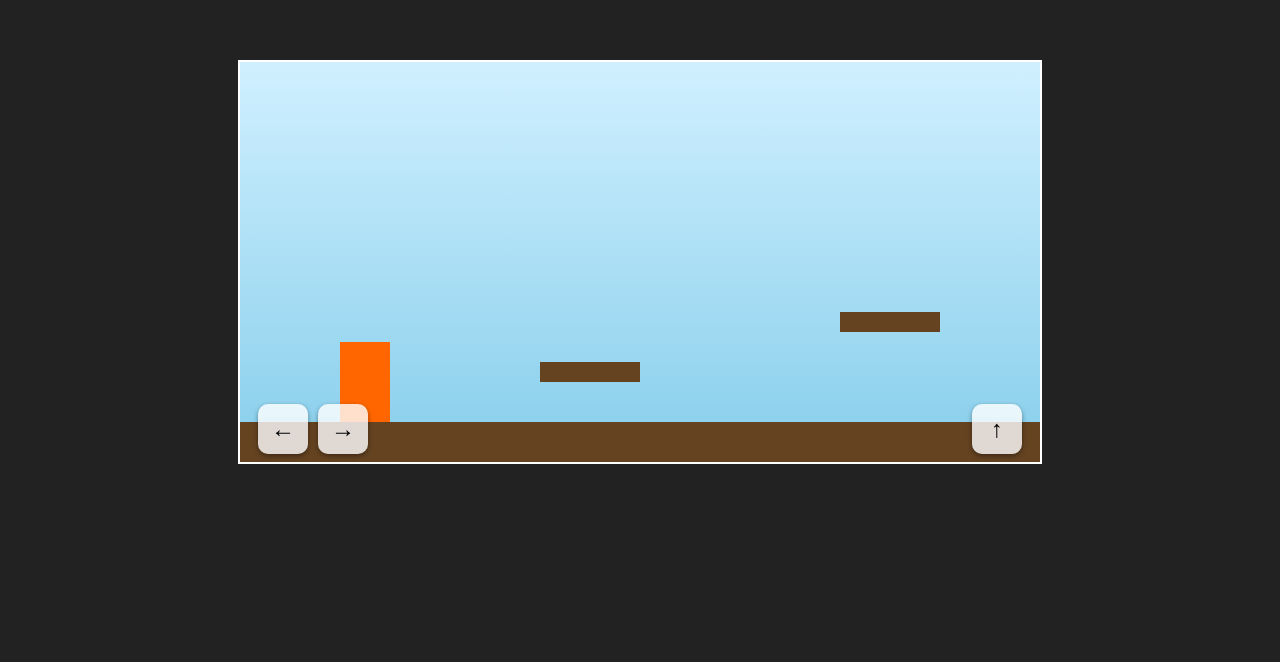
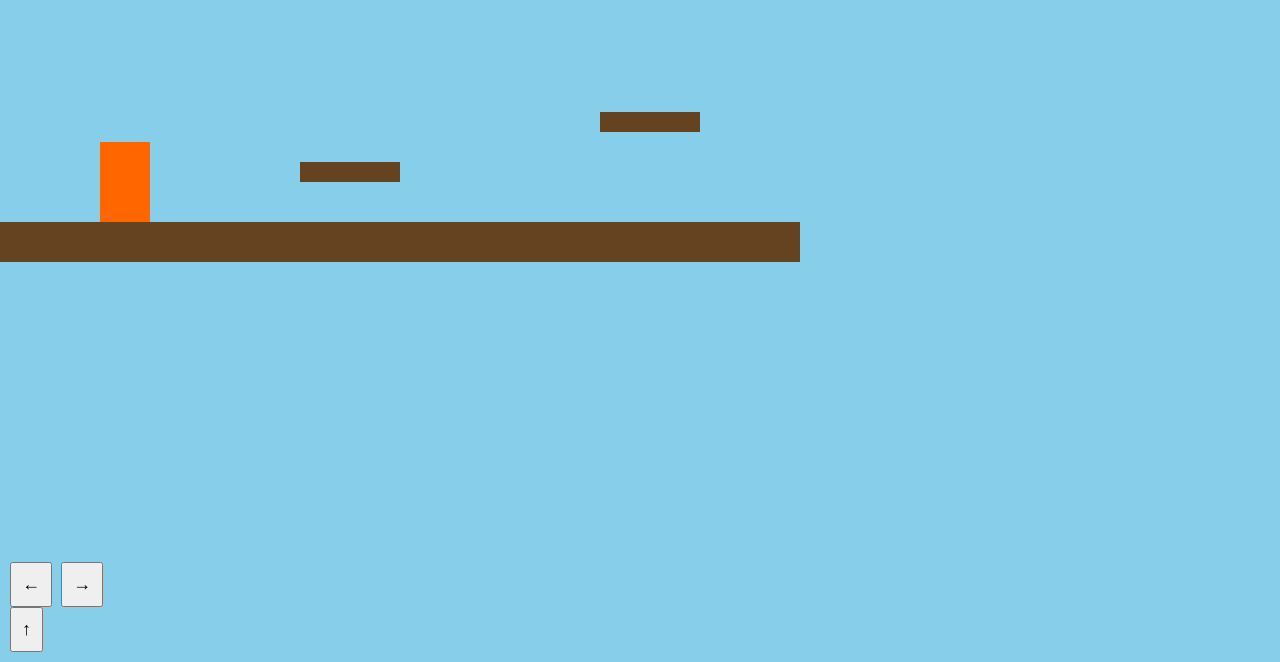
Before and after one commit to Rezmodi7/ZenZen-treasuery, a plain HTML site: page index.html in a window 1280 px wide. Shown: the part 138-800 px from the top of the page. Drawn offline with Linux system fonts and the light colour scheme.

Commit message:
Update style.css

```diff
--- a/style.css
+++ b/style.css
@@ -1,52 +1,23 @@
 body {
   margin: 0;
-  padding: 0;
-  background-color: #222;
-  display: flex;
-  justify-content: center;
-  align-items: center;
-  height: 100vh;
-  font-family: sans-serif;
+  overflow: hidden;
+  background: #87ceeb; /* آبی آسمانی */
 }
 
-#game-container {
-  position: relative;
+#gameCanvas {
+  display: block;
+  background: #87ceeb;
 }
 
-canvas {
-  border: 2px solid #fff;
-  background: linear-gradient(to top, #87ceeb, #d0f0ff);
-  display: block;
-}
-
-/* Touch Controls */
 #controls {
   position: absolute;
   bottom: 10px;
-  width: 100%;
-  display: flex;
-  justify-content: space-between;
-  pointer-events: none;
+  left: 10px;
+  z-index: 10;
 }
 
-.left-controls, .right-controls {
-  display: flex;
-  gap: 10px;
-  pointer-events: auto;
-  padding: 0 20px;
+#controls button {
+  font-size: 18px;
+  padding: 10px;
+  margin-right: 5px;
 }
-
-button {
-  width: 50px;
-  height: 50px;
-  font-size: 24px;
-  border: none;
-  border-radius: 10px;
-  background-color: rgba(255, 255, 255, 0.8);
-  box-shadow: 0 2px 5px rgba(0,0,0,0.4);
-  cursor: pointer;
-}
-
-button:active {
-  background-color: #ccc;
-}
```
